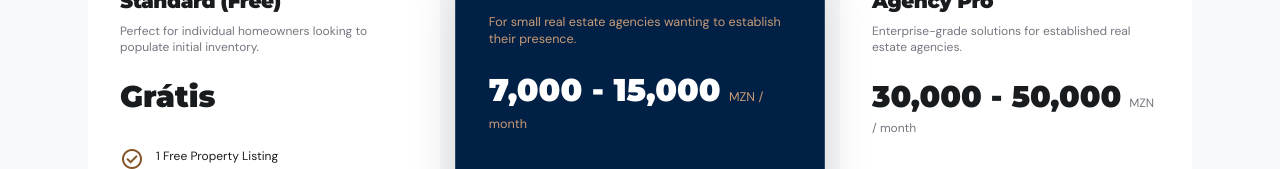
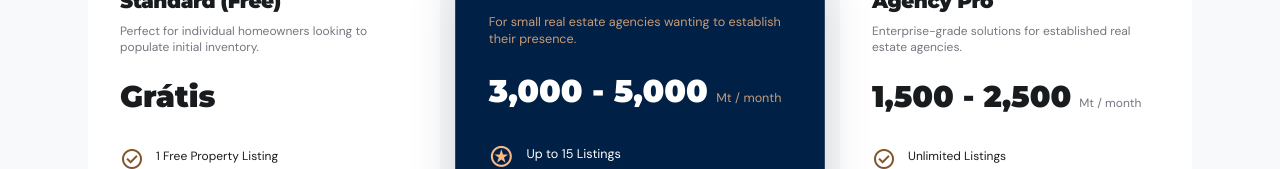
Before and after one commit to baagena/houseinmozambique-new, a Next.js app: page /pricing in a window 1280 px wide. Shown: the part 783-952 px from the top of the page. Built offline with nearby package versions, Linux system fonts and the light colour scheme; no server answers.

Commit message:
Updating contact info and pricing

```diff
--- a/src/app/contact/page.tsx
+++ b/src/app/contact/page.tsx
@@ -193,7 +193,7 @@ export default function ContactPage() {
                     </div>
                     <div>
                       <h3 className="font-black text-[#002045] tracking-tight mb-1">{t.contact.generalInquiries}</h3>
-                      <p className="text-[#002045] font-black text-lg underline decoration-[#fab983]/30">contact@houseinmozambique.com</p>
+                      <p className="text-[#002045] font-black text-lg underline decoration-[#fab983]/30">info@houseinmozambique.com</p>
                       <p className="text-[10px] text-[#74777f] uppercase tracking-widest font-bold">Avg. response time: 2h</p>
                     </div>
                   </div>
--- a/src/app/pricing/page.tsx
+++ b/src/app/pricing/page.tsx
@@ -34,8 +34,8 @@ export default function PricingPage() {
     },
     {
       name: lang === 'en' ? 'Premium' : 'Premium',
-      price: '7,000 - 15,000',
-      unit: lang === 'en' ? 'MZN / month' : 'MZN / mês',
+      price: '3,000 - 5,000',
+      unit: lang === 'en' ? 'Mt / month' : 'Mt / mês',
       type: 'premium',
       description: lang === 'en' ? 'For small real estate agencies wanting to establish their presence.' : 'Para pequenas agências imobiliárias que querem estabelecer sua presença.',
       badge: lang === 'en' ? 'Popular' : 'Popular',
@@ -52,8 +52,8 @@ export default function PricingPage() {
     },
     {
       name: lang === 'en' ? 'Agency Pro' : 'Pro Agência',
-      price: '30,000 - 50,000',
-      unit: lang === 'en' ? 'MZN / month' : 'MZN / mês',
+      price: '1,500 - 2,500',
+      unit: lang === 'en' ? 'Mt / month' : 'Mt / mês',
       type: 'pro',
       description: lang === 'en' ? 'Enterprise-grade solutions for established real estate agencies.' : 'Soluções para agências imobiliárias estabelecidas.',
       features: [
```
